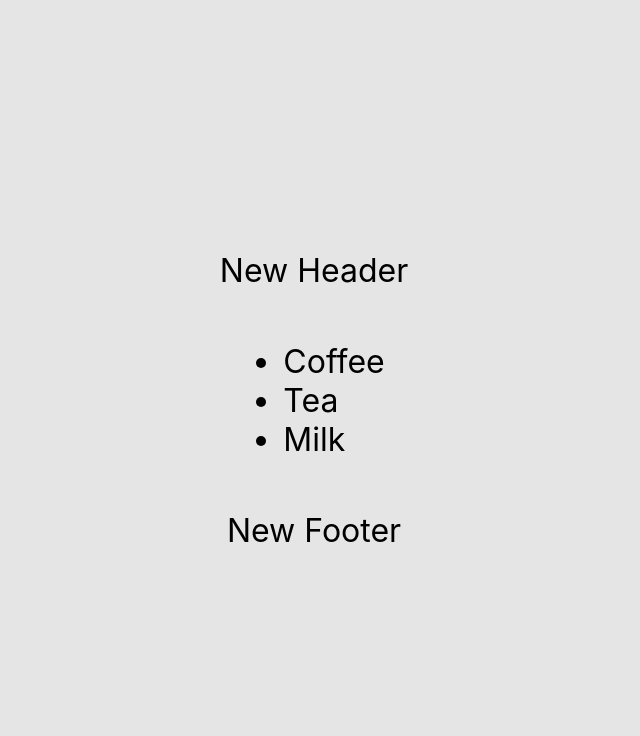
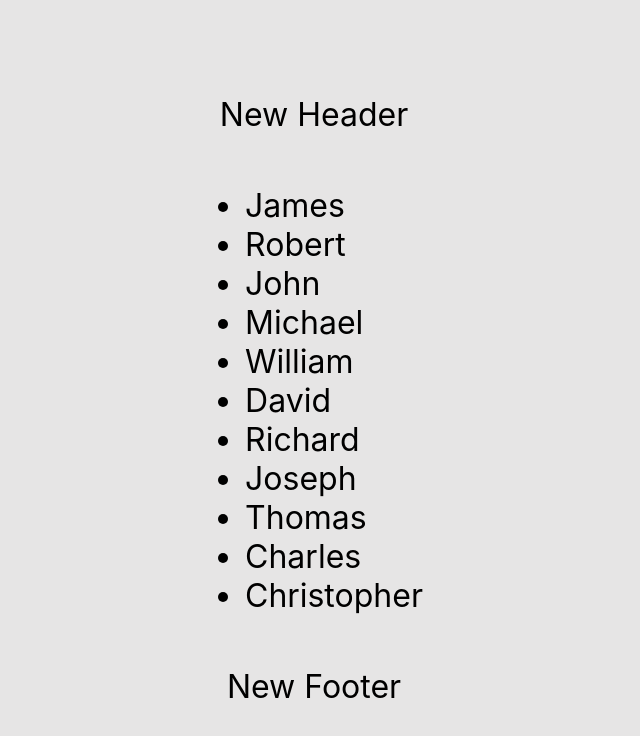
Before and after one commit to VanoKi/micro-tasks, a React app: page / in a window 1280 px wide. Shown: the top 736 px of the page, without its empty margins (326-966 px from the left). Built offline with nearby package versions, Linux system fonts and the light colour scheme; the HTML template or start-up script is replaced by a standard one.

Commit message:
feat: add map

```diff
--- a/src/site/NewComponent.tsx
+++ b/src/site/NewComponent.tsx
@@ -8,13 +8,17 @@ type StudentType = {
     age: number
 }
 
-export const NewComponent = (props: NewComponentType) => {
+export const NewComponent = ({students}: NewComponentType) => {
     // debugger
     return (
         <ul>
-            <li>Coffee</li>
-            <li>Tea</li>
-            <li>Milk</li>
+            {students.map(
+                (objectFromStudentArray, index) => {
+                    return (
+                        <li>{objectFromStudentArray.name}</li>
+                    )
+                }
+            )}
         </ul>
     )
 }
```
